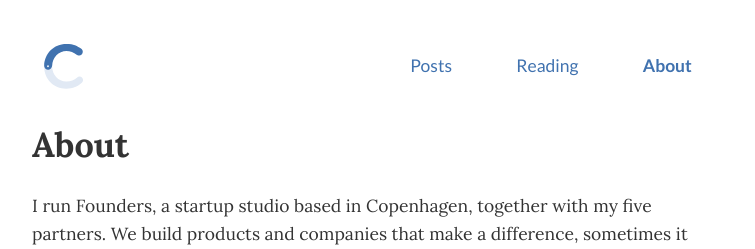
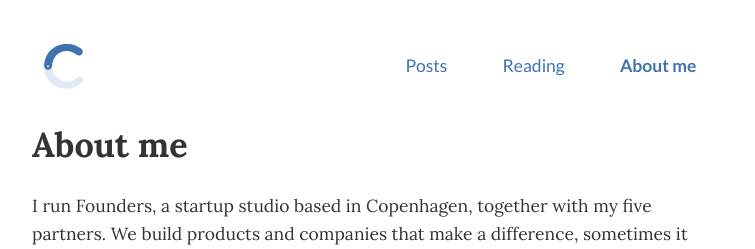
Before and after one commit to stefanozorzi/stefanozorzi.github.io, a Jekyll site: the page built from _pages/about.md, in a window 1280 px wide. Shown: the top 249 px of the page, without its empty margins (262-1017 px from the left). Built offline with Jekyll 4.4.1, drawn with Linux system fonts in a browser that asks for light colours.

```diff
--- a/_config.yml
+++ b/_config.yml
@@ -34,7 +34,7 @@ navigation:
   - title: Reading
     url: /reading/
     desc: Stuff I am reading
-  - title: About
+  - title: About me
     url: /about/
     desc: A few things about me
 
--- a/_pages/about.md
+++ b/_pages/about.md
@@ -1,8 +1,8 @@
 ---
 layout: page
-title: About
-subtitle: About
-desc: About me.
+title: About me
+subtitle: About me
+desc: About me
 permalink: /about/
 ---
 
```
